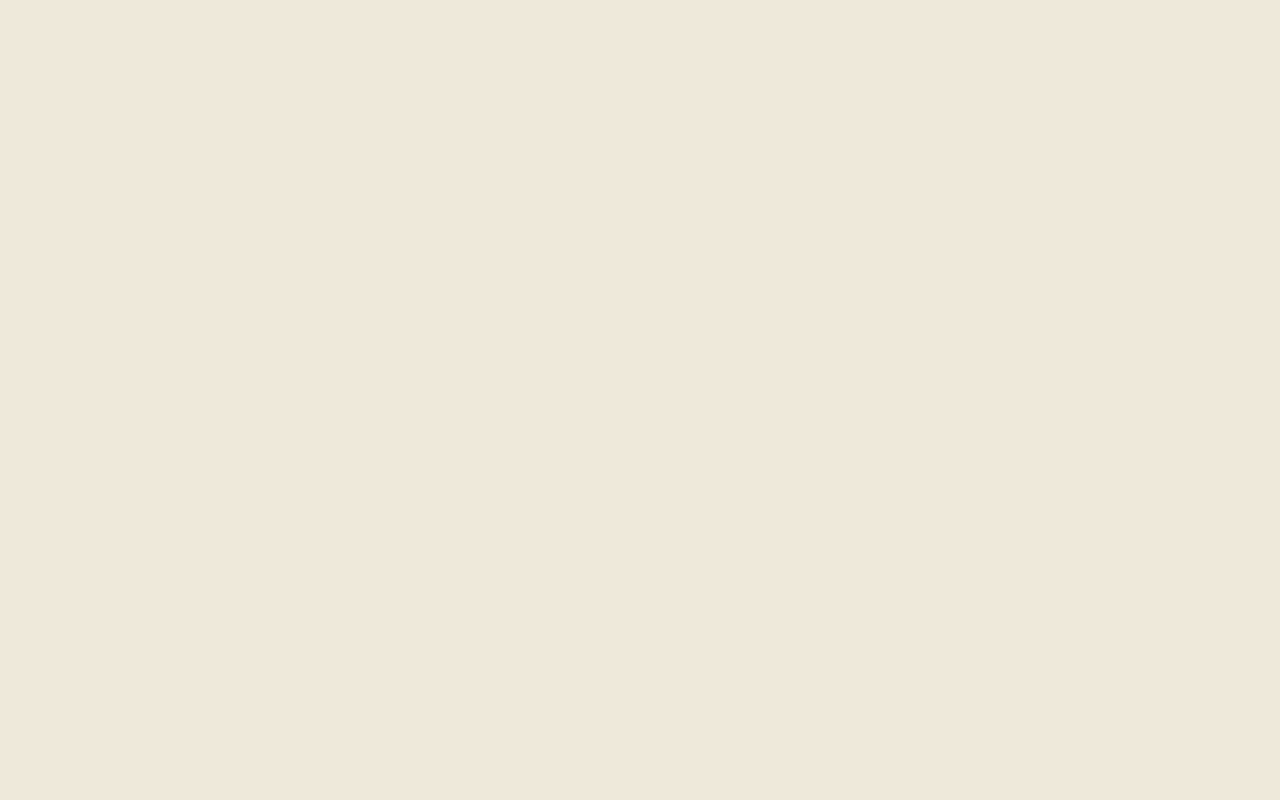
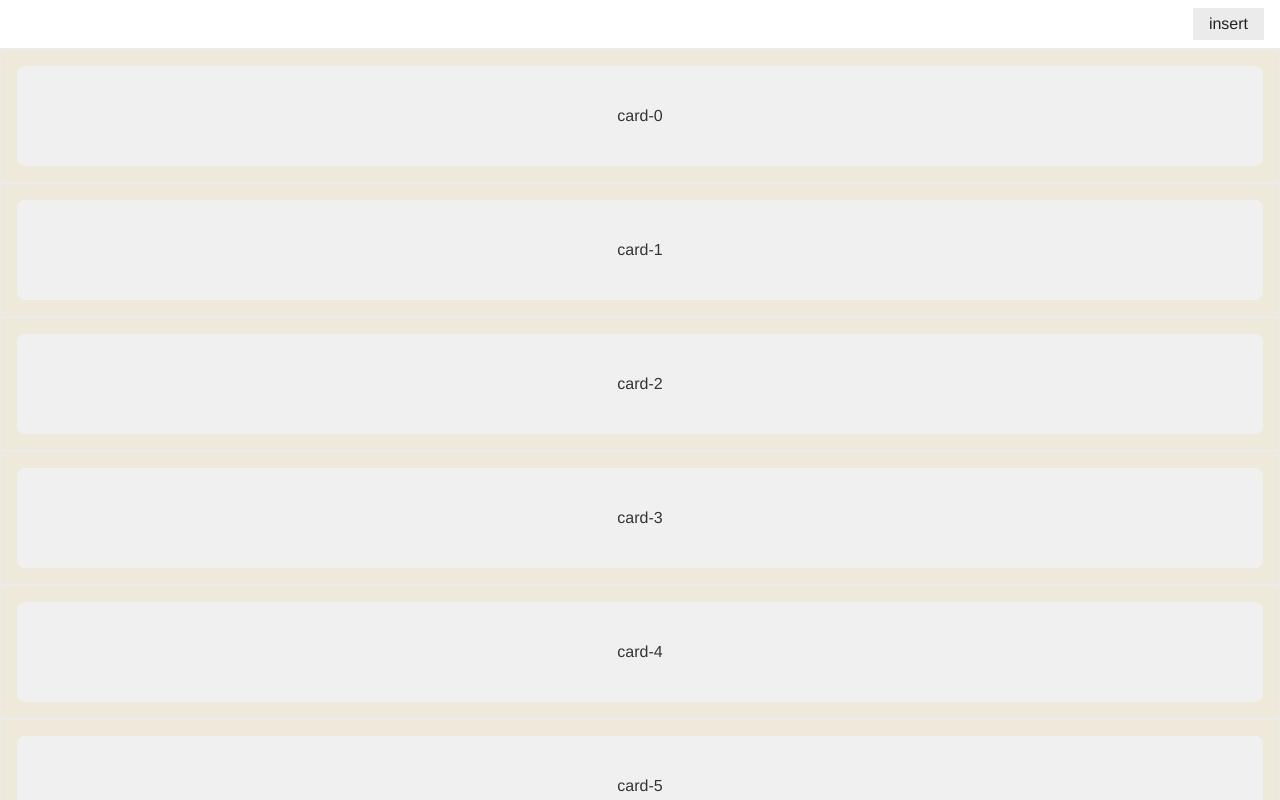
Before and after one commit to jarvys/how-scroll-works, a React app: page /#/case3 in a window 1280 px wide. Before the commit this address led to /#/. Built offline with nearby package versions, Linux system fonts and the light colour scheme; the HTML template or start-up script is replaced by a standard one.

Commit message:
在 App 组件中添加 Case3 路由，更新 Case2 组件以优化数据加载逻辑，增加样式支持，重构卡片组件以支持骨架屏效果

```diff
--- a/src/App.tsx
+++ b/src/App.tsx
@@ -4,6 +4,7 @@ import { HashRouter, Route, Routes } from "react-router";
 
 import Case1 from "./Case1";
 import Case2 from "./Case2";
+import Case3 from "./Case3";
 
 function App() {
   return (
@@ -11,6 +12,7 @@ function App() {
       <Routes>
         <Route path="/case1" element={<Case1 />} />
         <Route path="/case2" element={<Case2 />} />
+        <Route path="/case3" element={<Case3 />} />
       </Routes>
     </HashRouter>
   );
--- a/src/Case2.css
+++ b/src/Case2.css
@@ -37,6 +37,12 @@
 
 .c2-card .c2-card-info .c2-card-info-item {
   margin-bottom: 8px;
+}
+
+.c2-card .c2-card-info .c2-card-info-item.c2-skeleton {
+  background: #f5f5f5;
+  border-radius: 4px;
+  height: 20px;
 }
 
 .c2-sticky-tab {
--- a/src/Case2.tsx
+++ b/src/Case2.tsx
@@ -14,6 +14,7 @@ import img from "./img.webp";
 
 const debug = debugFn("app:case2");
 
+const loadData = (() => {
   const genId = (() => {
     let _id = 0;
     return () => ++_id;
@@ -25,8 +26,9 @@ for (let i = 0; i < 100; i++) {
     data1.push({ key: genId() });
   }
   let cachedPage2 = 0;
+  let total2 = 4;
   const data2: { key: number }[] = [];
-for (let i = 0; i < 4; i++) {
+  for (let i = 0; i < total2; i++) {
     data2.push({ key: genId() });
   }
 
@@ -36,7 +38,10 @@ function delay(ms: number) {
     });
   }
 
-function loadData(bizType: 1 | 2, page: number): Promise<{ key: number }[]> {
+  return async function (
+    bizType: 1 | 2,
+    page: number
+  ): Promise<{ key: number }[]> {
     const cachedPage = bizType === 1 ? cachedPage1 : cachedPage2;
     const data = bizType === 1 ? data1 : data2;
     if (cachedPage >= page) {
@@ -60,6 +65,52 @@ function loadData(bizType: 1 | 2, page: number): Promise<{ key: number }[]> {
         resolve(data.slice((page - 1) * 7, page * 7));
       }, 500);
     });
+  };
+})();
+
+interface LayoutSolution {
+  getScrollContainer(): EventTarget;
+  getRootStyle(): CSSProperties;
+  renderSkeleton(): React.ReactNode;
+}
+
+class LayoutSolutionByViewPort implements LayoutSolution {
+  constructor(private skeletonCards: number) {}
+
+  getScrollContainer() {
+    return window;
+  }
+
+  getRootStyle() {
+    return {};
+  }
+
+  renderSkeleton(): React.ReactNode {
+    return Array.from({ length: this.skeletonCards }).map((_, index) => (
+      <Card key={`skeleton-${index + 1}`} item={{ key: "" }} isSkeleton />
+    ));
+  }
+}
+
+class LayoutSolutionByRoot implements LayoutSolution {
+  constructor(private skeletonCards: number) {}
+
+  getScrollContainer() {
+    return document.getElementById("c2-root")!;
+  }
+
+  getRootStyle() {
+    return {
+      height: "100vh",
+      overflow: "auto",
+    };
+  }
+
+  renderSkeleton(): React.ReactNode {
+    return Array.from({ length: this.skeletonCards }).map((_, index) => (
+      <Card key={`skeleton-${index + 1}`} item={{ key: "" }} isSkeleton />
+    ));
+  }
 }
 
 function Card({
@@ -71,56 +122,30 @@ function Card({
 }) {
   const ref = useRef<HTMLDivElement>(null);
 
-  // useEffect(() => {
-  //   const rect = ref.current?.getBoundingClientRect();
-  //   debug(`Card ${item.key} mounted`, rect);
-  // }, []);
-
-  let total = 0;
-  for (let i = 0; i < 1000000; i++) {
-    total += i; // Simulate some heavy computation
-  }
-
   return (
-    <div className="c2-card" ref={ref} data-key={item.key}>
-      <div className="c2-card-inner">
-        <div className="c2-card-img-wrap">
+    <div className="c2-card" ref={ref} id={`c2-card-${item.key}`}>
+      <div className="c2-card-inner" id={`c2-card-inner-${item.key}`}>
+        <div className="c2-card-img-wrap" id={`c2-card-img-wrap-${item.key}`}>
           {isSkeleton ? (
             <div className="c2-card-img-placeholder"></div>
           ) : (
             <img src={img} alt="" />
           )}
         </div>
-        <div className="c2-card-info">
+        <div className="c2-card-info" id={`c2-card-info-${item.key}`}>
           {isSkeleton ? (
-            <div
-              className="c2-card-info-item"
-              style={{ background: "#f5f5f5", height: 20, borderRadius: 4 }}
-            />
+            <div className="c2-card-info-item c2-skeleton" />
           ) : (
             <div className="c2-card-info-item">#{item.key}</div>
           )}
+          <div className="c2-card-info-item c2-skeleton" />
           <div
-            className="c2-card-info-item"
-            style={{ background: "#f5f5f5", height: 20, borderRadius: 4 }}
+            className="c2-card-info-item c2-skeleton"
+            style={{ width: "50%" }}
           />
           <div
-            className="c2-card-info-item"
-            style={{
-              background: "#f5f5f5",
-              height: 18,
-              borderRadius: 4,
-              width: "50%",
-            }}
-          />
-          <div
-            className="c2-card-info-item"
-            style={{
-              background: "#f5f5f5",
-              height: 18,
-              borderRadius: 4,
-              width: "50%",
-            }}
+            className="c2-card-info-item c2-skeleton"
+            style={{ width: "50%" }}
           />
         </div>
       </div>
@@ -245,7 +270,7 @@ function VisibilityChange({
   }, []);
 
   return (
-    <div ref={ref} style={style}>
+    <div ref={ref} style={style} className="c2-visibility-change">
       {children}
     </div>
   );
@@ -288,8 +313,6 @@ export default function Case2() {
       });
   }, [hasMore, loadingMore, page, tab]);
 
-  // debug("render", dataSource);
-
   useEffect(() => {
     const originOverflowY = document.body.style.overflowY;
     const originBackgroundColor = document.body.style.backgroundColor;
@@ -318,10 +341,37 @@ export default function Case2() {
   });
   const finalDataSource = useInserted(dataSource);
 
-  window.performance.mark('c2-render');
+  const s = useMemo(() => {
+    const search = window.location.hash.split("?")[1];
+    const searchParams = new URLSearchParams(search);
+    const skeletonCards = searchParams.get("skeleton")
+      ? +(searchParams.get("skeleton") as string)
+      : 8;
+    if (searchParams.get("s") === "root") {
+      return new LayoutSolutionByRoot(skeletonCards);
+    } else if (searchParams.get("s") === "viewport") {
+      return new LayoutSolutionByViewPort(skeletonCards);
+    } else {
+      return new LayoutSolutionByViewPort(skeletonCards);
+    }
+  }, []);
+
+  useEffect(() => {
+    function listener() {
+      debug("scroll", window.scrollY);
+      window.performance.mark(`c2-scroll-${window.scrollY}`);
+    }
+
+    s.getScrollContainer().addEventListener("scroll", listener);
+    return () => {
+      s.getScrollContainer().removeEventListener("scroll", listener);
+    };
+  }, [s]);
+
+  window.performance.mark(`c2-render-t${tab}-${finalDataSource.length}`);
 
   return (
-    <div>
+    <div id="c2-root" style={s.getRootStyle()}>
       <div className="c2-sticky-header" style={headerStyle}>
         sticky header
       </div>
@@ -378,16 +428,7 @@ export default function Case2() {
         key={`tab-${tab}-page-${page}`}
       >
         {!finalDataSource?.length && hasMore ? (
-          <div>
-            <Card key="skeleton-1" item={{ key: "" }} isSkeleton />
-            <Card key="skeleton-2" item={{ key: "" }} isSkeleton />
-            <Card key="skeleton-3" item={{ key: "" }} isSkeleton />
-            <Card key="skeleton-4" item={{ key: "" }} isSkeleton />
-            <Card key="skeleton-5" item={{ key: "" }} isSkeleton />
-            <Card key="skeleton-6" item={{ key: "" }} isSkeleton />
-            <Card key="skeleton-7" item={{ key: "" }} isSkeleton />
-            <Card key="skeleton-8" item={{ key: "" }} isSkeleton />
-          </div>
+          <div id="c2-skeleton-wrap">{s.renderSkeleton()}</div>
         ) : (
           <div className="c2-footer">
             {hasMore ? "正在加载更多数据..." : "没有更多了"}
--- /dev/null
+++ b/src/Case3.css
@@ -0,0 +1,40 @@
+.c3-sticky-header {
+  position: sticky;
+  top: 0;
+  height: 48px;
+  display: flex;
+  align-items: center;
+  border-bottom: 1px solid #ebebeb;
+  padding: 0 16px;
+  background-color: #fff;
+  justify-content: space-between;
+}
+
+.c3-btn {
+  line-height: 32px;
+  padding: 0 16px;
+  background-color: #ebebeb;
+  cursor: pointer;
+}
+
+.c3-card {
+  border: 1px solid #ebebeb;
+}
+
+.c3-card-content {
+  margin: 16px;
+  background-color: #f0f0f0;
+  display: flex;
+  height: 100px;
+  align-items: center;
+  justify-content: center;
+  font-size: 16px;
+  font-weight: 500;
+  color: #333;
+  border-radius: 8px;
+}
+
+.c3-container {
+  height: 100vh;
+  overflow-y: auto;
+}
--- /dev/null
+++ b/src/Case3.tsx
@@ -0,0 +1,44 @@
+import "./Case3.css";
+
+import { useState } from "react";
+
+function Card({ label }: { label: string }) {
+  return (
+    <div className="c3-card" id={`${label}-card`}>
+      <div className="c3-card-content" id={`${label}-content`}>
+        {label}
+      </div>
+    </div>
+  );
+}
+
+export default function Case3() {
+  const items = Array.from({ length: 100 });
+  const [insertedList, setInsertedList] = useState<number[]>([]);
+
+  return (
+    <div className="c3-container">
+      <div className="c3-sticky-header">
+        <div></div>
+        <div
+          className="c3-btn"
+          onClick={() => {
+            setInsertedList((prev) => {
+              const v = prev.length;
+              performance.mark(`c3-insert-${v}`);
+              return [...prev, v];
+            });
+          }}
+        >
+          insert
+        </div>
+      </div>
+      {insertedList.map((_, j) => {
+        return <Card key={`inserted-${j}`} label={`inserted-${j}`} />;
+      })}
+      {items.map((_, i) => {
+        return <Card key={`card-${i}`} label={`card-${i}`} />;
+      })}
+    </div>
+  );
+}
```
Lines whose indentation alone changed are shown as unchanged.
